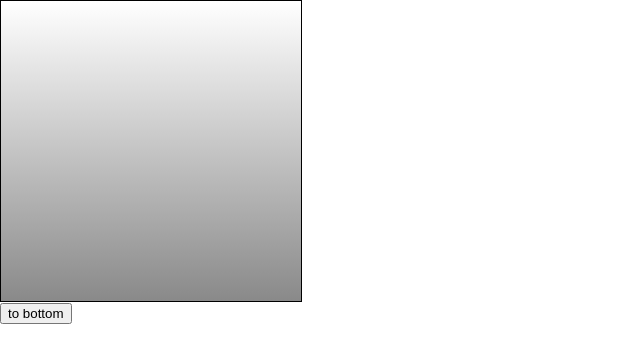
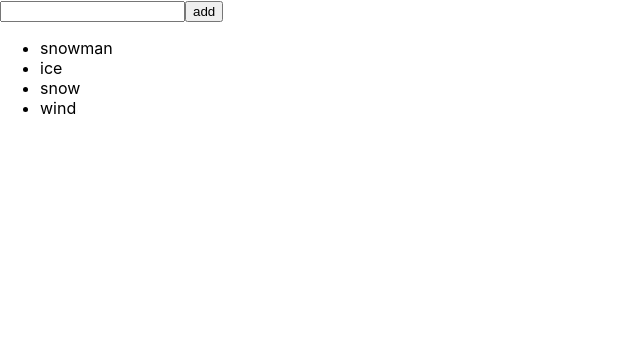
Before and after one commit to cellenar26/react-notebook, a React (Create React App) app in the folder ch02_ch03/hello-react/: page / in a window 1280 px wide. Shown: the top 362 px of the page, without its empty margins (0-640 px from the left). Built offline with nearby package versions, Linux system fonts and the light colour scheme.

Commit message:
ch06 done

```diff
--- a/ch02_ch03/hello-react/src/App.js
+++ b/ch02_ch03/hello-react/src/App.js
@@ -7,14 +7,14 @@
 import ValidationSample from './ValidationSample';
 import ScrollBox from './ScrollBox';
 import { Component } from 'react';
+import IterationSample from './IterationSample';
 
 class App extends Component {
 
   render() {
     return (
       <div>
-        <ScrollBox ref={ref => this.scrollBox = ref} />
-        <button onClick={() => this.scrollBox.scrollToBottom()}>to bottom</button>
+        <IterationSample />
       </div>
 
 
--- /dev/null
+++ b/ch02_ch03/hello-react/src/IterationSample.js
@@ -0,0 +1,41 @@
+import React, { useState } from 'react'
+
+const IterationSample = () => {
+    const [names, setNames] = useState([
+        { id: 1, text: 'snowman' },
+        { id: 2, text: 'ice' },
+        { id: 3, text: 'snow' },
+        { id: 4, text: 'wind' }
+    ])
+
+    const [inputText, setInputText] = useState('')
+    const [nextId, setNextId] = useState(5)
+
+    const onChage = e => setInputText(e.target.value)
+    const onClick = () => {
+        const nextNames = names.concat({ id: nextId, text: inputText })
+        setNextId(nextId + 1)
+        setNames(nextNames)
+    }
+
+    const onRemove = id => {
+        const nextNames = names.filter(name => name.id !== id)
+        setNames(nextNames)
+    }
+
+
+    const nameList = names.map(name => <li key={name.id}
+        onDoubleClick={() => onRemove(name.id)}
+    >{name.text}</li>)
+    return (
+        <>
+            <input value={inputText} onChange={onChage} />
+            <button onClick={onClick}>add</button>
+            <ul>
+                {nameList}
+            </ul>
+        </>
+    )
+}
+
+export default IterationSample
```
